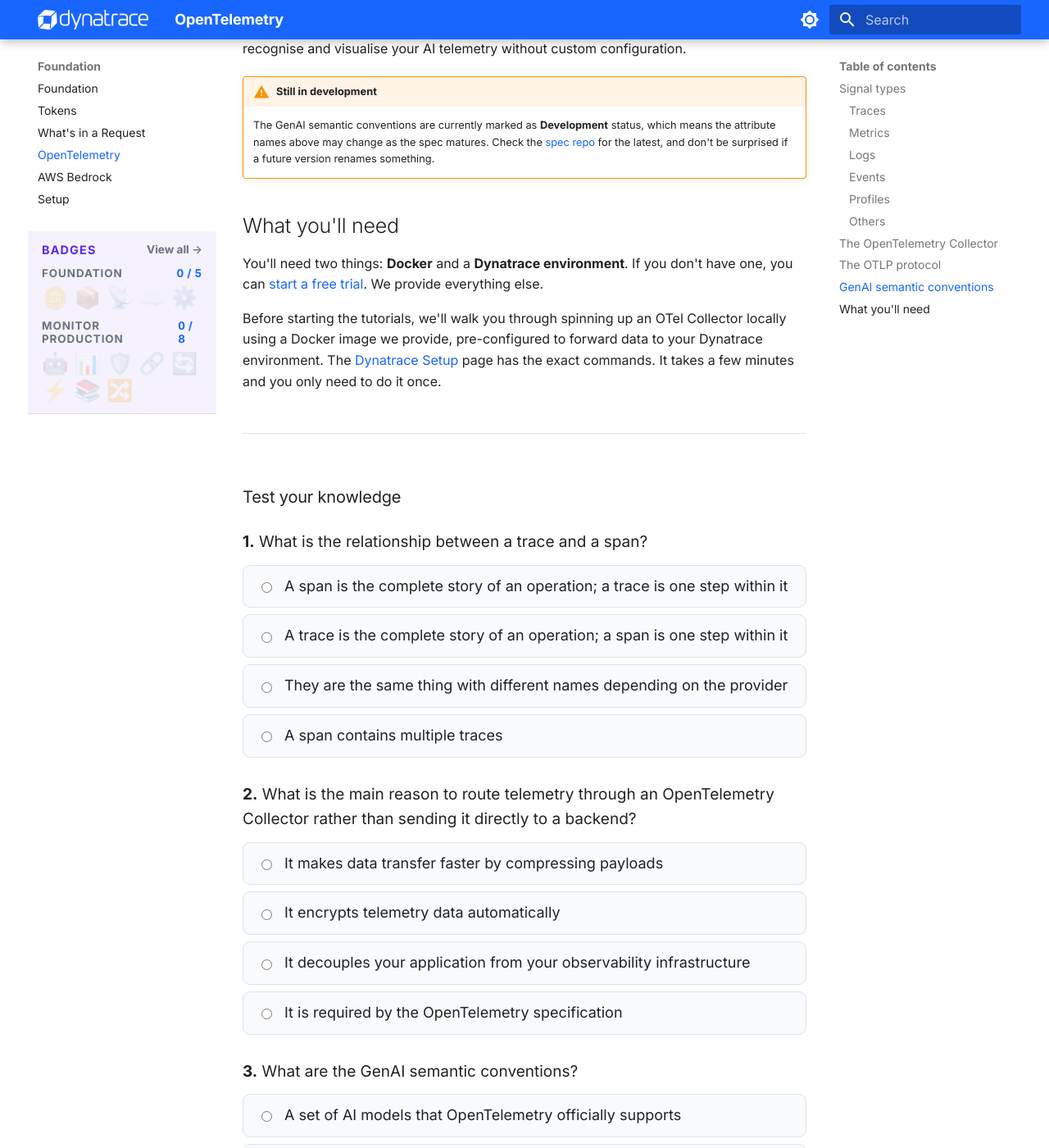
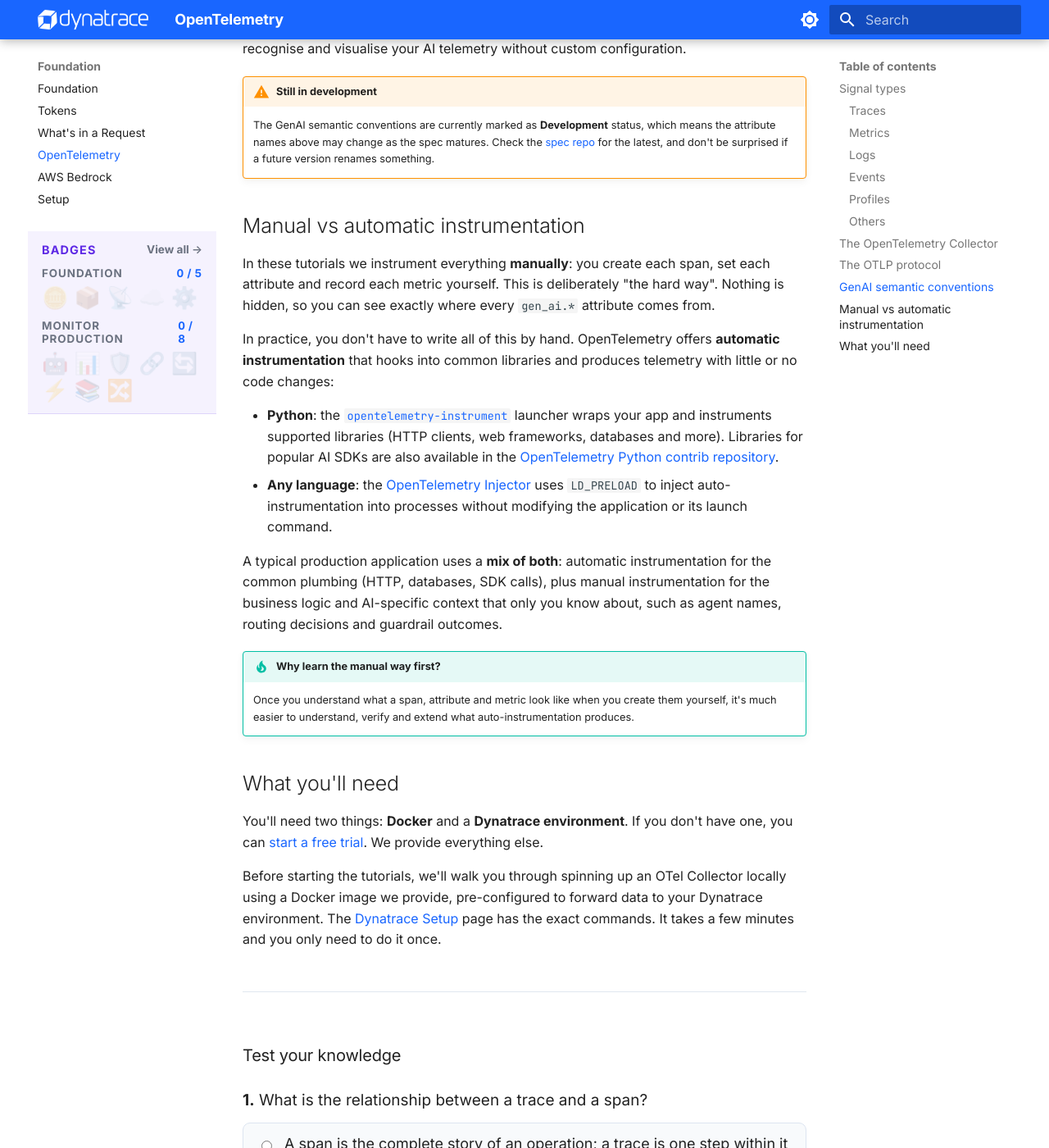
Before and after one commit to agardnerIT/ai-reliability-lab, an MkDocs documentation site: the page built from docs/foundation/opentelemetry.md, in a window 1280 px wide and 1400 px high, scrolled down 3753 px. Shown: the whole window at 82% size. Built offline with MkDocs 1.6.1 and Material for MkDocs 9.7.7, drawn with Linux system fonts in a browser that asks for light colours.

Commit message:
update docs

```diff
--- a/docs/foundation/opentelemetry.md
+++ b/docs/foundation/opentelemetry.md
@@ -116,6 +116,20 @@
 !!! warning "Still in development"
     The GenAI semantic conventions are currently marked as **Development** status, which means the attribute names above may change as the spec matures. Check the [spec repo](https://github.com/open-telemetry/semantic-conventions-genai/blob/main/docs/gen-ai/README.md) for the latest, and don't be surprised if a future version renames something.
 
+## Manual vs automatic instrumentation
+
+In these tutorials we instrument everything **manually**: you create each span, set each attribute and record each metric yourself. This is deliberately "the hard way". Nothing is hidden, so you can see exactly where every `gen_ai.*` attribute comes from.
+
+In practice, you don't have to write all of this by hand. OpenTelemetry offers **automatic instrumentation** that hooks into common libraries and produces telemetry with little or no code changes:
+
+- **Python**: the [`opentelemetry-instrument`](https://opentelemetry.io/docs/zero-code/python/) launcher wraps your app and instruments supported libraries (HTTP clients, web frameworks, databases and more). Libraries for popular AI SDKs are also available in the [OpenTelemetry Python contrib repository](https://github.com/open-telemetry/opentelemetry-python-contrib).
+- **Any language**: the [OpenTelemetry Injector](https://github.com/open-telemetry/opentelemetry-injector) uses `LD_PRELOAD` to inject auto-instrumentation into processes without modifying the application or its launch command.
+
+A typical production application uses a **mix of both**: automatic instrumentation for the common plumbing (HTTP, databases, SDK calls), plus manual instrumentation for the business logic and AI-specific context that only you know about, such as agent names, routing decisions and guardrail outcomes.
+
+!!! tip "Why learn the manual way first?"
+    Once you understand what a span, attribute and metric look like when you create them yourself, it's much easier to understand, verify and extend what auto-instrumentation produces.
+
 ## What you'll need
 
 You'll need two things: **Docker** and a **Dynatrace environment**. If you don't have one, you can [start a free trial](https://dt-url.net/trial). We provide everything else.
```
Also changed, not shown: docs/monitor-production/07-rag.md (+1 -1 lines), docs/monitor-production/08-model-selection.md (+1 -3 lines).
